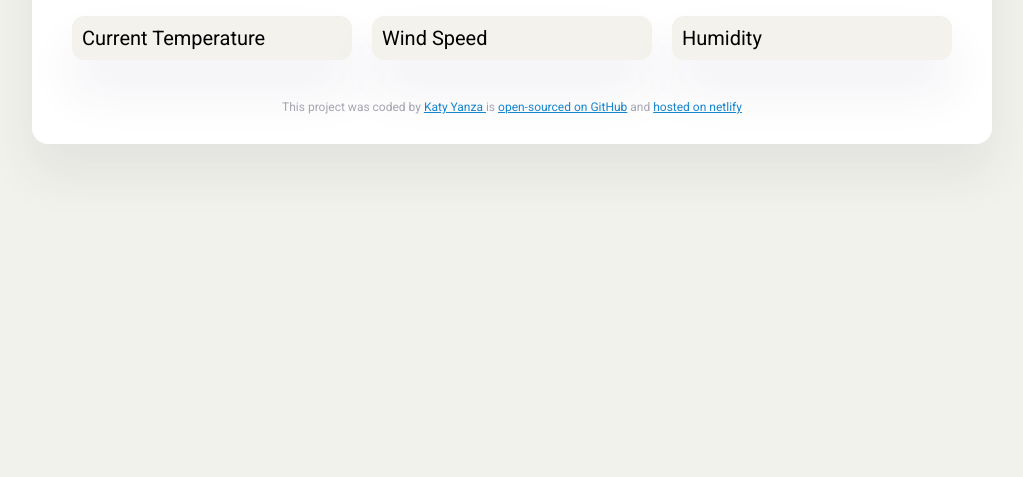
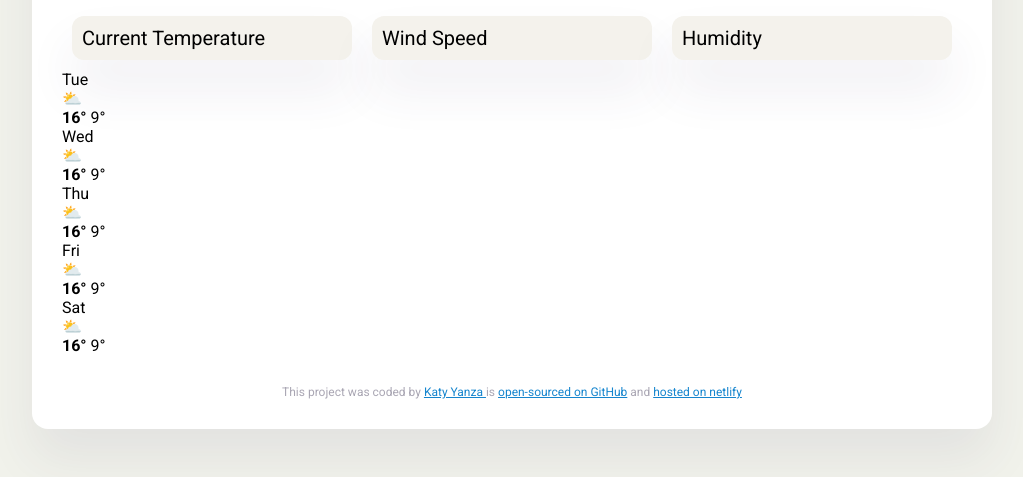
Before and after one commit to katyyanza/weather-app-updated, a plain HTML site: page index.html in a window 1280 px wide. Shown: the part 321-798 px from the top of the page, without its empty margins (128-1151 px from the left). Drawn offline with nearby package versions, Linux system fonts and the light colour scheme; no server answers.

Commit message:
created an array for multiple days and created a function called displayForecast

```diff
--- a/index.html
+++ b/index.html
@@ -72,6 +72,7 @@
             <span class="card-subtitle" id="humidity"></span>
           </div>
         </div>
+        <div class="daily-weather-forecast" id="forecast"></div>
       </main>
 
       <footer>
--- a/src/index.js
+++ b/src/index.js
@@ -59,7 +59,33 @@ function handleSearchSubmit(event) {
   searchCity(searchInput.value);
 }
 
+function displayForecast() {
+  let days = ["Tue", "Wed", "Thu", "Fri", "Sat"];
+  let forecastHtml = "";
+  days.forEach(function (day) {
+    forecastHtml =
+      forecastHtml +
+      `
+  <div class="weather-forecast-day">
+    <div class="weather-forecast-date"> ${day}</div>
+    <div class="weather-forecast-icon">⛅️ </div>
+    <div class="weather-forecast-temperatures">
+      <span class="weather-forecast-temperature">
+        <strong> 16°</strong>
+      </span>
+      <span class="weather-forecast-temperature">9°</span>
+    </div>
+  </div>
+`;
+  });
+
+  let forecastElement = document.querySelector("#forecast");
+  forecastElement.innerHTML = forecastHtml;
+}
+
 let searchFormElement = document.querySelector("#search-form");
 searchFormElement.addEventListener("submit", handleSearchSubmit);
 
 searchCity("Quito");
+
+displayForecast();
```
